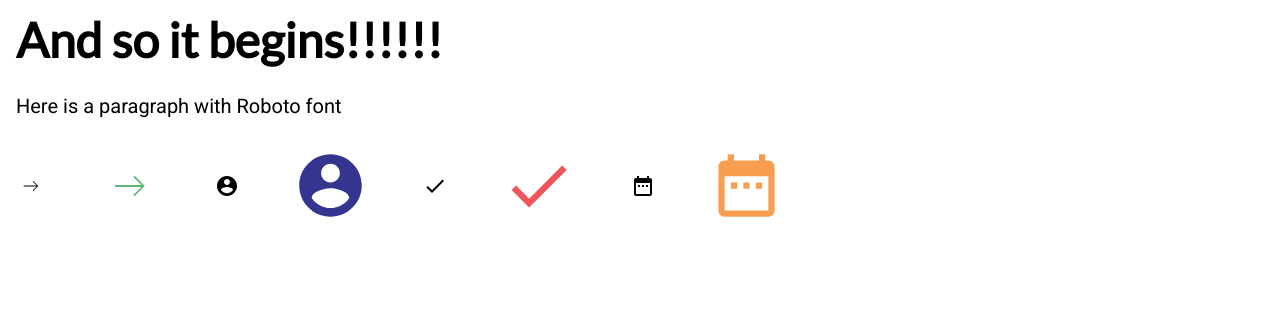
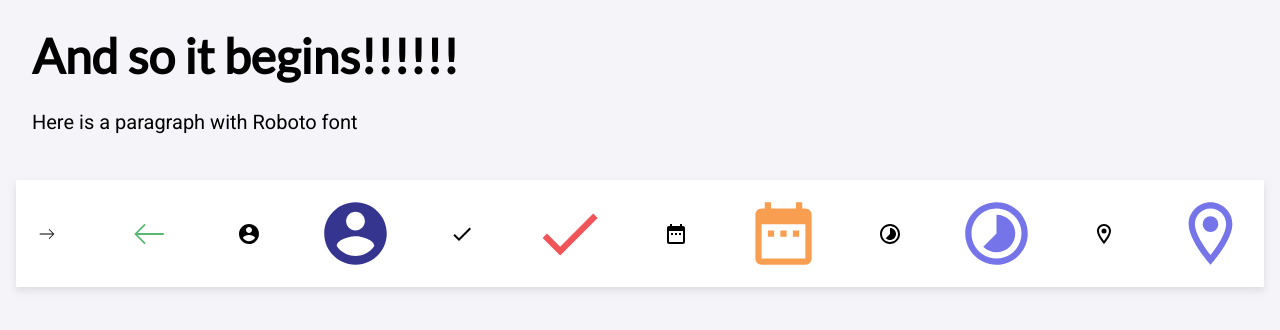
Before and after one commit to yalla-coop/curenetics, a React (Create React App) app: page / in a window 1280 px wide. Shown: the top 330 px of the page. Built offline with nearby package versions, Linux system fonts and the light colour scheme.

Commit message:
more icons, styled components demo

```diff
--- a/src/components/App.js
+++ b/src/components/App.js
@@ -7,6 +7,8 @@ import Arrow from './common/icons/Arrow';
 import Avatar from './common/icons/Avatar';
 import Calendar from './common/icons/Calendar';
 import Tick from './common/icons/Tick';
+import Phase from './common/icons/Phase';
+import Marker from './common/icons/Marker';
 
 import styled from 'styled-components';
 import { breakpoint, colors, fontFamily, font } from '../styles/globalStyles'
@@ -16,6 +18,9 @@ const Main = styled.main`
   @import url('https://fonts.googleapis.com/css?family=Lato&display=swap');
   @import url('https://fonts.googleapis.com/css?family=Roboto&display=swap');
   font-family: ${fontFamily.body};
+  min-height: 100vh;
+  padding: 1rem;
+  background-color: ${colors.background};
 `;
 
 const Title = styled.h1`
@@ -39,13 +44,14 @@ const Container = styled.section`
   max-width: ${breakpoint.massive};
 `;
 
-const IconContainer = styled.div`
+const IconContainer = styled(Container)`
   display: flex;
-  padding: 1rem;
   justify-content: space-between;
   align-items: center;
   flex-wrap: wrap;
-  max-width: ${breakpoint.tablet};
+  background-color: ${colors.white};
+  box-shadow: ${colors.boxShadow};
+  margin: 2rem 0;
 `;
 
 function App() {
@@ -58,13 +64,17 @@ function App() {
 
      <IconContainer>
       <Arrow />
-      <Arrow width={60} fill={colors.confirm}/>
+      <Arrow width={60} fill={colors.confirm} direction='left' />
       <Avatar/>
       <Avatar width={75} fill={colors.primary}/>
       <Tick/>
       <Tick width={75} fill={colors.cancel}/>
       <Calendar/>
       <Calendar width={75} fill={colors.accent}/>
+      <Phase />
+      <Phase width={75} fill={colors.lightPrimary}/>
+      <Marker />
+      <Marker width={75} fill={colors.lightPrimary}/>
      </IconContainer>
 
    </Main>
--- /dev/null
+++ b/src/components/common/icons/Marker.jsx
@@ -0,0 +1,17 @@
+import React from 'react';
+
+const Marker = ({ titleTag = 'Marker', width = 24, fill = '#000' }) => (
+  <svg
+    xmlns="http://www.w3.org/2000/svg"
+    viewBox="0 0 24 24"
+    style={{
+      width
+    }}>
+    {titleTag && <title>{titleTag}</title>}
+    <path fill="none" d="M0 0h24v24H0V0z"/>
+    <path fill={fill} d="M12 2C8.13 2 5 5.13 5 9c0 5.25 7 13 7 13s7-7.75 7-13c0-3.87-3.13-7-7-7zM7 9c0-2.76 2.24-5 5-5s5 2.24 5 5c0 2.88-2.88 7.19-5 9.88C9.92 16.21 7 11.85 7 9z"/>
+    <circle fill={fill} cx="12" cy="9" r="2.5"/>
+  </svg>
+);
+
+export default Marker;
--- /dev/null
+++ b/src/components/common/icons/Phase.jsx
@@ -0,0 +1,16 @@
+import React from 'react';
+
+const Phase = ({ titleTag = 'Phase', width = 24, fill = '#000' }) => (
+  <svg
+    xmlns="http://www.w3.org/2000/svg"
+    viewBox="0 0 24 24"
+    style={{
+      width
+    }}>
+    {titleTag && <title>{titleTag}</title>}
+    <path d="M0 0h24v24H0z" fill="none"/>
+    <path fill={fill} d="M16.24 7.76C15.07 6.59 13.54 6 12 6v6l-4.24 4.24c2.34 2.34 6.14 2.34 8.49 0 2.34-2.34 2.34-6.14-.01-8.48zM12 2C6.48 2 2 6.48 2 12s4.48 10 10 10 10-4.48 10-10S17.52 2 12 2zm0 18c-4.42 0-8-3.58-8-8s3.58-8 8-8 8 3.58 8 8-3.58 8-8 8z"/>
+  </svg>
+);
+
+export default Phase;
```
